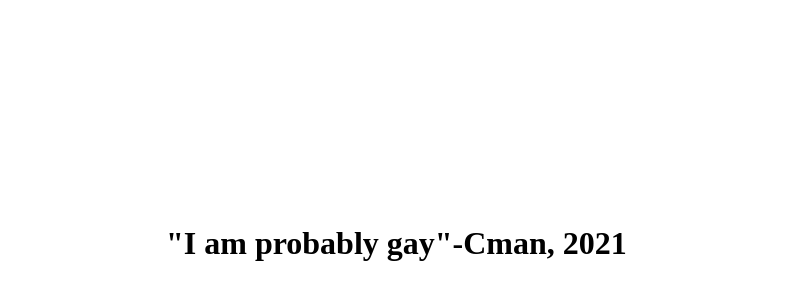
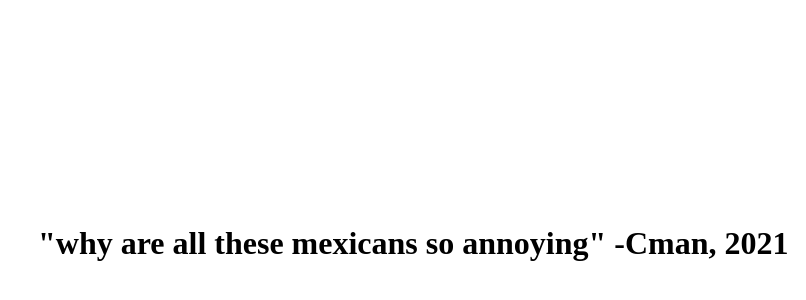
Before and after one commit to Pxny/Cman, a plain HTML site: page index.html in a window 1280 px wide. Shown: the part 196-496 px from the top of the page, without its empty margins (474-1280 px from the left). Drawn offline with Linux system fonts and the light colour scheme.

Commit message:
Update index.html

```diff
--- a/index.html
+++ b/index.html
@@ -8,14 +8,14 @@
             #main {
                 display:grid;
                 position: absolute;
-                left: 50%;
+                left: 40%;
                 top: 50%;
             }
         </style>
     </head>
     <body>
         <div id="main">
-            <h1>"I am probably gay"-Cman, 2021</h1>
+            <h1>"why are all these mexicans so annoying" -Cman, 2021</h1>
         </div>
 
     </body>
```
